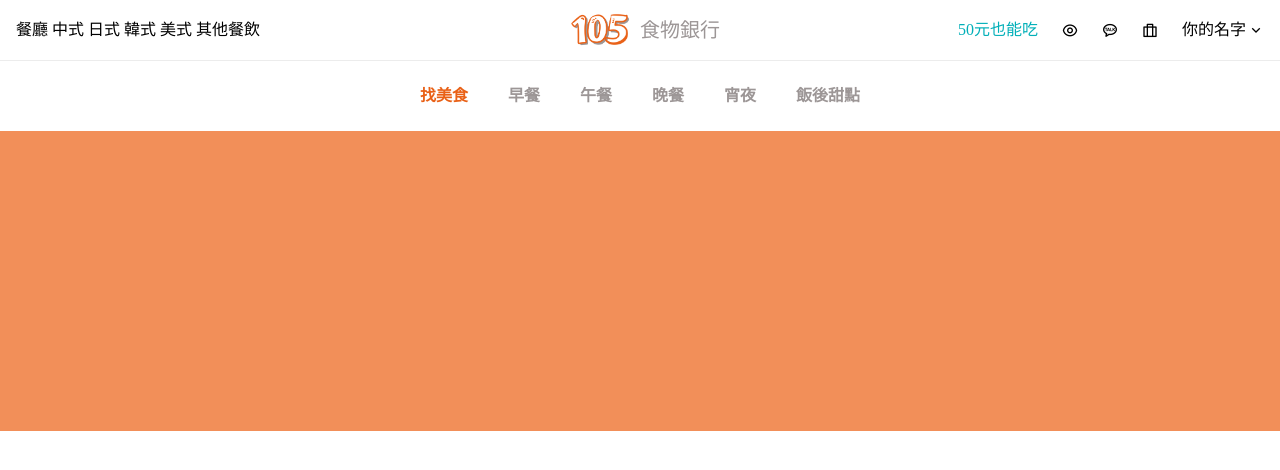
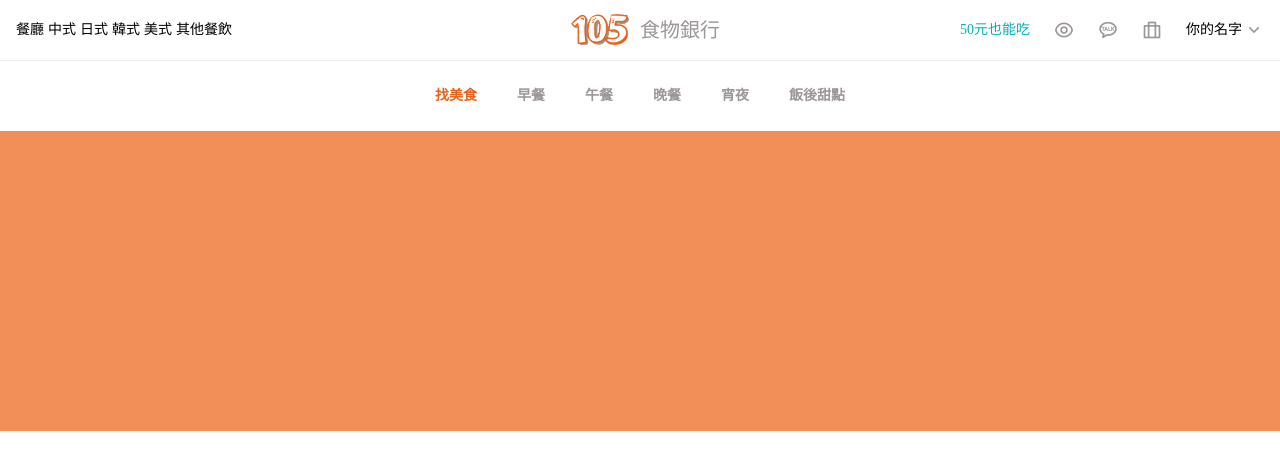
Before and after one commit to jim19970515/105-Scss, a Vue app: page / in a window 1280 px wide. Shown: the top 470 px of the page. Built offline with nearby package versions, Linux system fonts and the light colour scheme.

Commit message:
feat:scss

```diff
--- a/src/assets/scss/_mixin.scss
+++ b/src/assets/scss/_mixin.scss
@@ -3,3 +3,8 @@
   justify-content: $j-content;
   align-items: $a-items;
 }
+@mixin pad {
+  @media (max-width: 768px) {
+    @content;
+  }
+}
--- a/src/assets/scss/_var.scss
+++ b/src/assets/scss/_var.scss
@@ -1 +1,6 @@
+@use 'sass:color';
 $theme-color: #f28f59;
+$second-color: #9c9696;
+$second-dark-color: #504c4c;
+
+$lightened-theme-color: color.adjust($theme-color, $lightness: 25%);
--- a/src/assets/scss/all.scss
+++ b/src/assets/scss/all.scss
@@ -1,3 +1,5 @@
 @use './reset';
 @use './var';
 @use './mixin';
+@use './base';
+@use './col';
```
